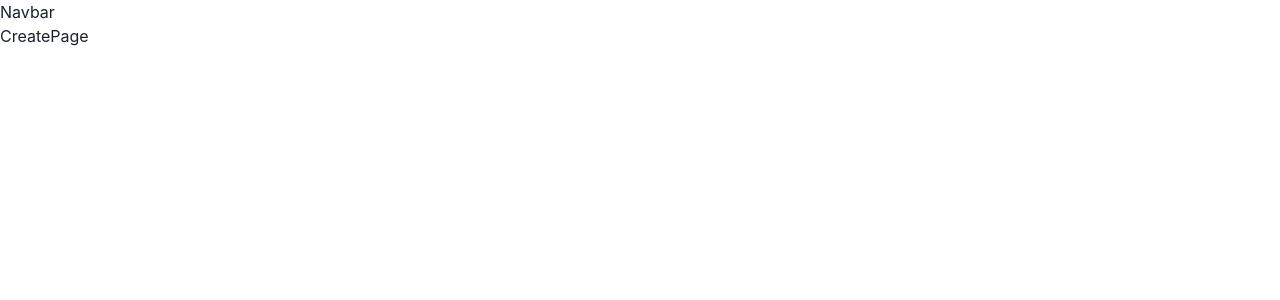
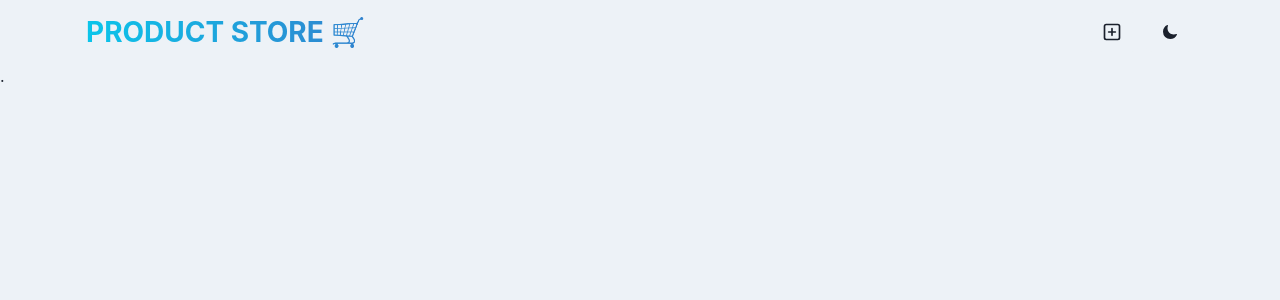
Before and after one commit to BusaidiEssa/productpage, a React (Vite) app in the folder frontend/: page /create in a window 1280 px wide. Shown: the top 300 px of the page. Built offline with nearby package versions, Linux system fonts and the light colour scheme.

Commit message:
Finished navbar

```diff
--- a/frontend/package.json
+++ b/frontend/package.json
@@ -10,6 +10,7 @@
     "preview": "vite preview"
   },
   "dependencies": {
+    "@chakra-ui/icons": "^2.1.1",
     "@chakra-ui/react": "^2.8.2",
     "@emotion/react": "^11.13.3",
     "@emotion/styled": "^11.13.0",
--- a/frontend/src/App.jsx
+++ b/frontend/src/App.jsx
@@ -1,18 +1,19 @@
 import { Box, Button } from "@chakra-ui/react"
 import { Route, Routes } from "react-router-dom"
-import HomePage from "./pages/HomePage"
-import CreatPage from "./pages/CreatePage"
+import HomePage from "./pages/Homepage.jsx"
+import CreatePage from "./pages/Createpage.jsx"
 import Navbar from "./components/Navbar"
+import { useColorModeValue } from "@chakra-ui/color-mode"
 
 function App() {
 
   return (
     <>
-    <Box minH={"100vh"}>
+    <Box minH={"100vh"} bg={useColorModeValue("gray.100", "gray.900")} >
       <Navbar/>
       <Routes>
         <Route path="/" element={<HomePage />} />
-        <Route path="/create" element={<CreatPage />} />
+        <Route path="/create" element={<CreatePage />} />
       </Routes>
     </Box>
     </>
--- a/frontend/src/components/Navbar.jsx
+++ b/frontend/src/components/Navbar.jsx
@@ -1,11 +1,46 @@
-import React from 'react'
+import React from 'react';
+import { Link } from 'react-router-dom';
+import { Button, Container, Flex, HStack, Text } from '@chakra-ui/react';
+import { PlusSquareIcon } from '@chakra-ui/icons';
+import { useColorMode } from '@chakra-ui/color-mode';
+import { IoMoon } from "react-icons/io5";
+import { LuSun } from "react-icons/lu";
 
 const Navbar = () => {
+  const { colorMode, toggleColorMode } = useColorMode();
   return (
-    <div>
-      Navbar
-    </div>
-  )
-}
 
-export default Navbar
+    <Container maxW="1140px" px={4} >
+      <Flex
+        h={16}
+        alignItems="center"
+        justifyContent="space-between"
+        flexDirection={{ base: 'column', sm: 'row' }}
+      >
+        <Text
+          fontSize={{ base: '22px', sm: '28px' }}
+          fontWeight="bold"
+          textTransform="uppercase"
+          textAlign="center"
+          bgGradient="linear(to-r, cyan.400, blue.500)"
+          bgClip="text"
+        >
+          <Link to="/">Product Store 🛒</Link>
+        </Text>
+
+        <HStack spacing={2} alignItems="center">
+          <Link to="/create">
+            <Button>
+            <PlusSquareIcon fontSize={20}/>
+            </Button>
+          </Link>
+          <Button onClick={toggleColorMode}>
+          {colorMode === "light" ? <IoMoon /> : <LuSun size='20' />}
+          </Button>
+        </HStack>
+      </Flex>
+    </Container>
+  );
+};
+
+export default Navbar;
--- a/frontend/src/pages/CreatePage.jsx
+++ b/frontend/src/pages/CreatePage.jsx
@@ -3,7 +3,7 @@ import React from 'react'
 const Createpage = () => {
   return (
     <div>
-      CreatePage
+      .
     </div>
   )
 }
--- a/frontend/src/pages/HomePage.jsx
+++ b/frontend/src/pages/HomePage.jsx
@@ -3,7 +3,7 @@ import React from 'react'
 const Homepage = () => {
   return (
     <div>
-      Homepage
+      .
     </div>
   )
 }
--- a/package.json
+++ b/package.json
@@ -13,7 +13,8 @@
   "dependencies": {
     "dotenv": "^16.4.5",
     "express": "^4.19.2",
-    "mongoose": "^8.6.1"
+    "mongoose": "^8.6.1",
+    "react-icons": "^5.3.0"
   },
   "devDependencies": {
     "nodemon": "^3.1.4"
```
Also changed, not shown: 2 other files (tests, documents, lock files or other folders).
